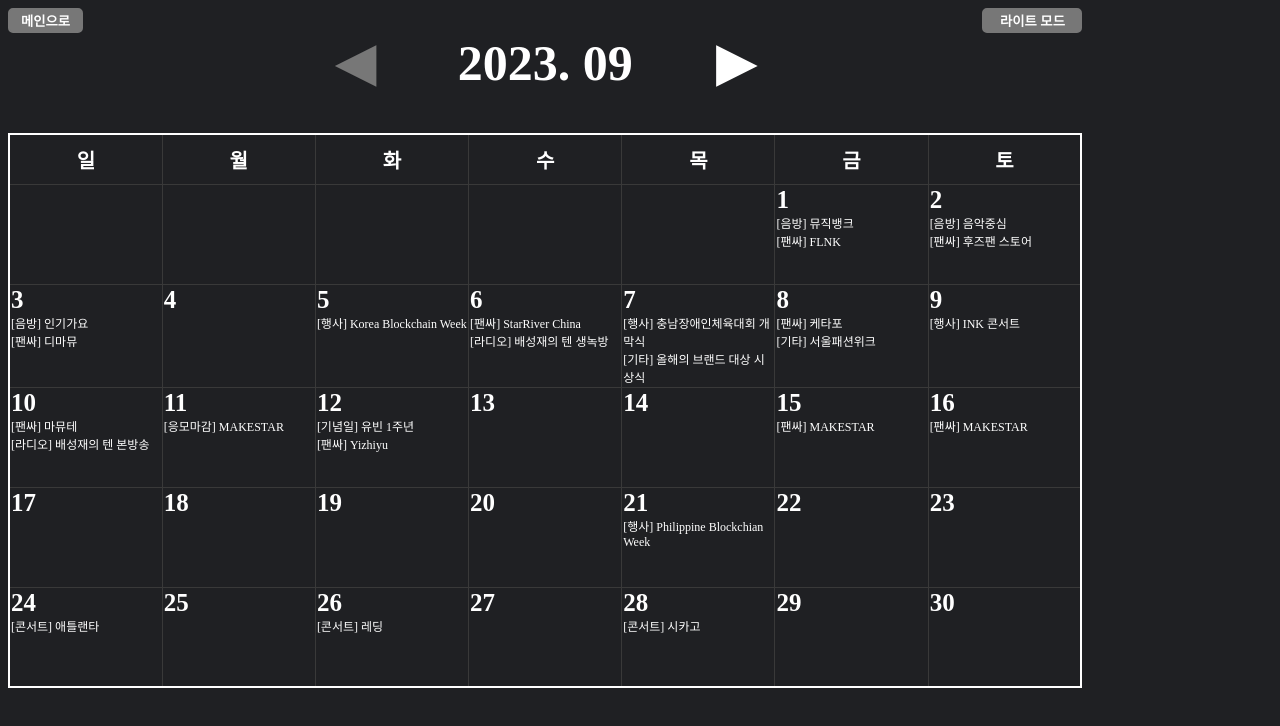
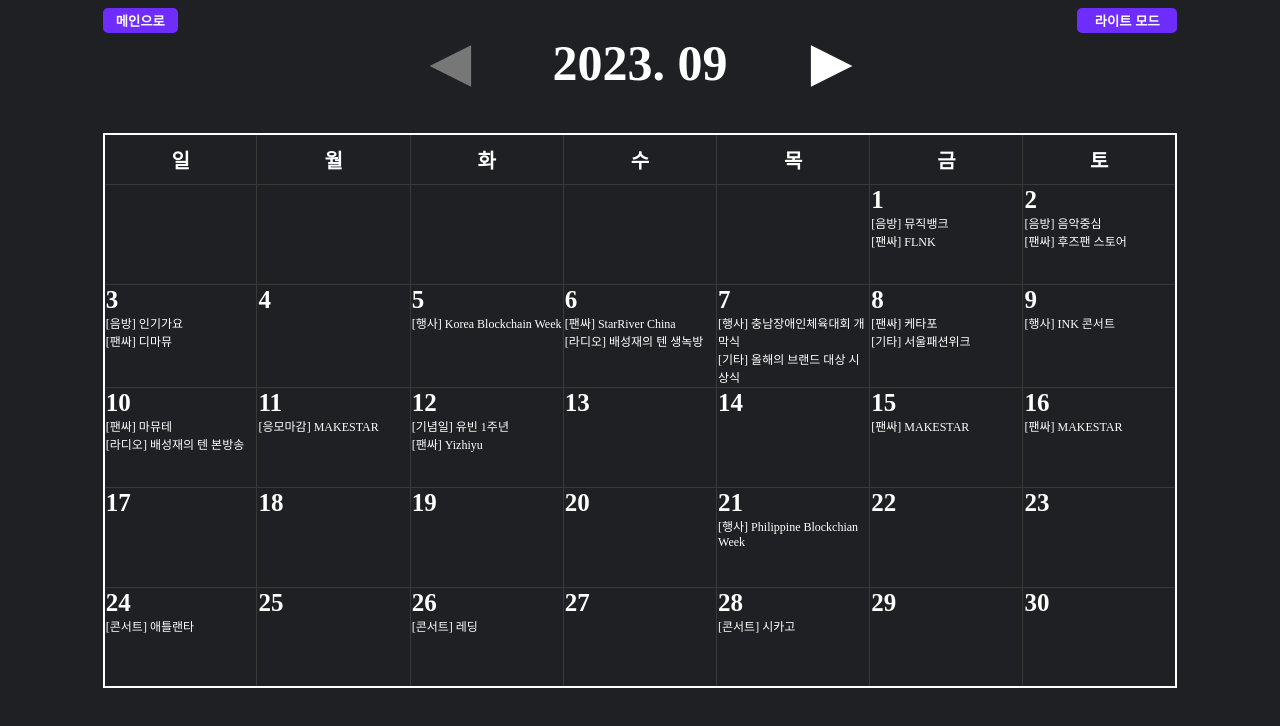
Before and after one commit to RamenSSS/test, a plain HTML site: page 2309.html in a window 1280 px wide. Drawn offline with Linux system fonts and the light colour scheme.

Commit message:
Update 2309.html

```diff
--- a/2309.html
+++ b/2309.html
@@ -4,7 +4,7 @@
     <link rel="apple-touch-icon" href="android-icon-72x72.png"/>
     <title>2023년 9월</title>
 </head><body class="dark">
-    <div style="width:85%;">
+    <div style="width:85%;margin-left:auto;margin-right:auto;">
     <div style="float:left;width:49%;">
         <button class="main" onclick=" window.location.href='./?'+status">메인으로</button>
     </div>
@@ -157,8 +157,8 @@
         }
         .main {
             font-weight: bold;
-            background-color: #777;
-            border: 2px solid #777;
+            background-color: #6e2cff;
+            border: 2px solid #6e2cff;
             border-radius: 5px;
             color: inherit;
             width: 75px;
@@ -166,7 +166,7 @@
         }
         .main:hover {
             background-color: transparent;
-            color: #777;
+            color: #6e2cff;
         }
 
     table {
```
